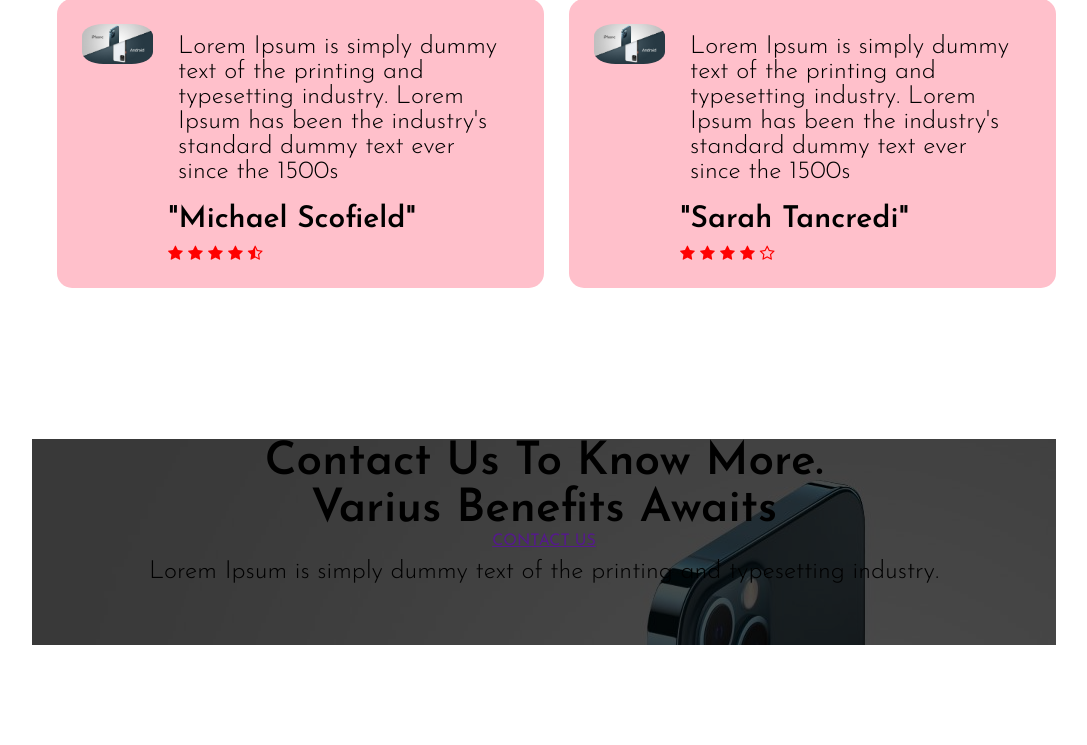
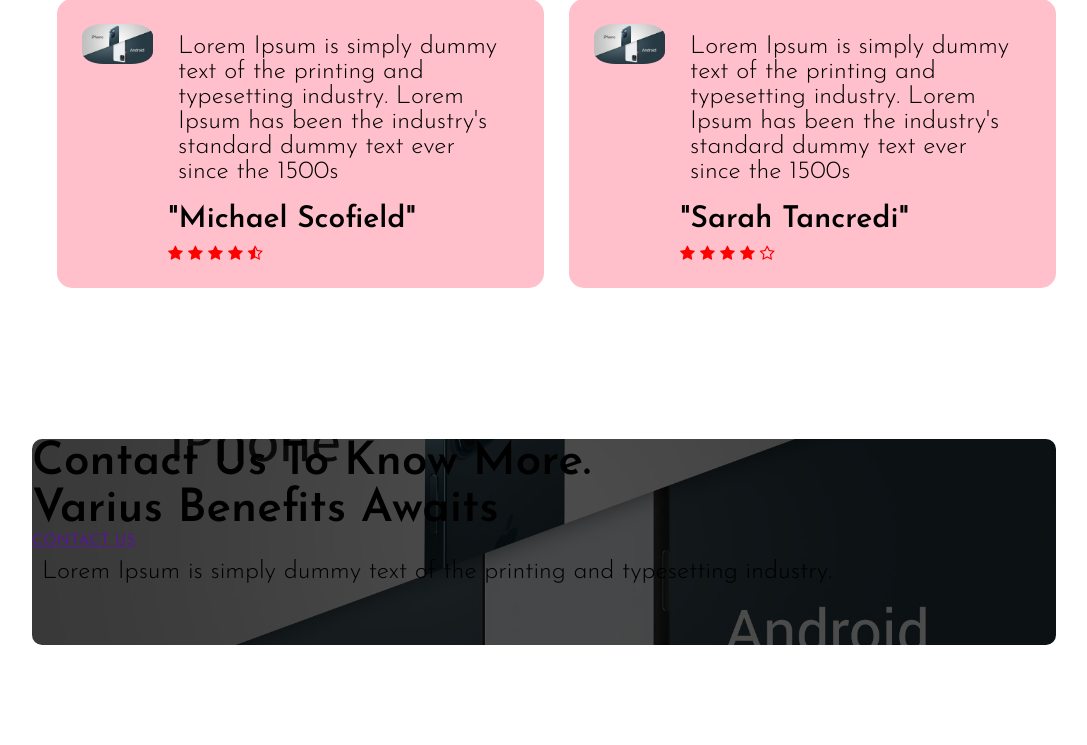
Before and after one commit to AmmadJamil97/Resident-Evil, a Flask app: page / in a window 1280 px wide. Shown: the part 3417-4162 px from the top of the page, without its empty margins (96-1183 px from the left). Run offline with Flask 2, Linux system fonts and the light colour scheme.

Commit message:
Fri, Nov 18, 2022, 8:17 PM +00:00

```diff
--- a/static/styles3.css
+++ b/static/styles3.css
@@ -380,6 +380,11 @@ h3
     margin: 100px auto; /*100px top btm, auto left right */
     background-image: linear-gradient(rgba(0, 0, 0, 0.7), rgba(0, 0, 0, 0.7)),
     url(/static/iPhonevsAndroid.jpg);
+    background-position: center; /*to bring forward? to make it visible in gradient color*/
+    background-size: cover; /*to compress the image 100% visible of the ori size*/
+    border-radius: 10px;
+    text-align: left;
+    padding:
 }
 
 .cta-col img
```
